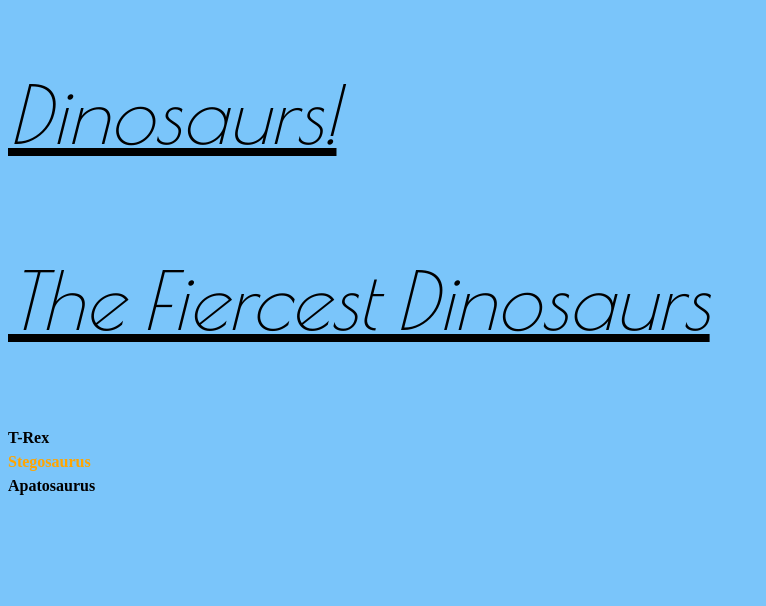
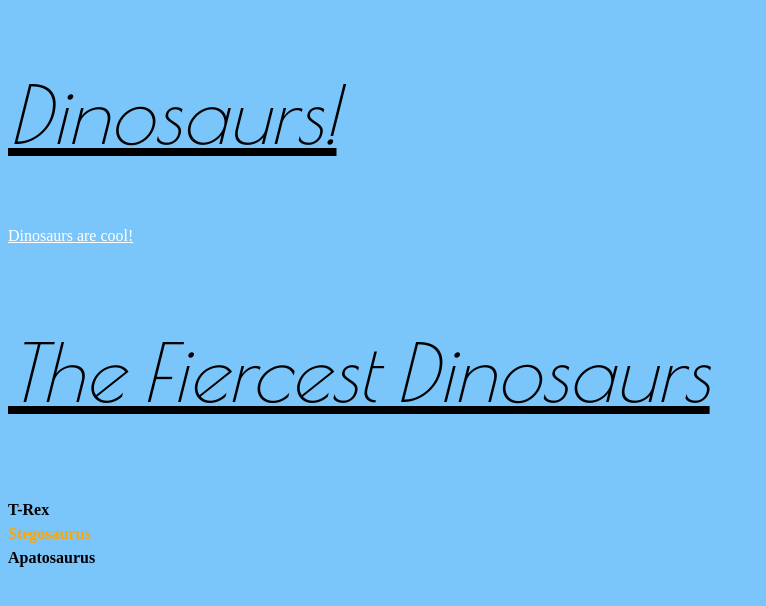
Before and after one commit to jenniferyaya/intro-to-css, a plain HTML site: page index.html in a window 1280 px wide. Shown: the whole page, without its empty margins (0-766 px from the left). Drawn offline with nearby package versions, Linux system fonts and the light colour scheme.

Commit message:
Added colour to a tags.

```diff
--- a/css/main.css
+++ b/css/main.css
@@ -32,3 +32,11 @@ li {
 .stego {
 	color: orange;
 }
+
+a {
+	color:white;
+}
+
+a:hover {
+	color: pink;
+}
--- a/index.html
+++ b/index.html
@@ -9,6 +9,8 @@
 	<body>
 
 		<h1>Dinosaurs!</h1>
+
+		<a href="#"> Dinosaurs are cool!</a>
 
 
 		<h2>The Fiercest Dinosaurs</h2>
```
